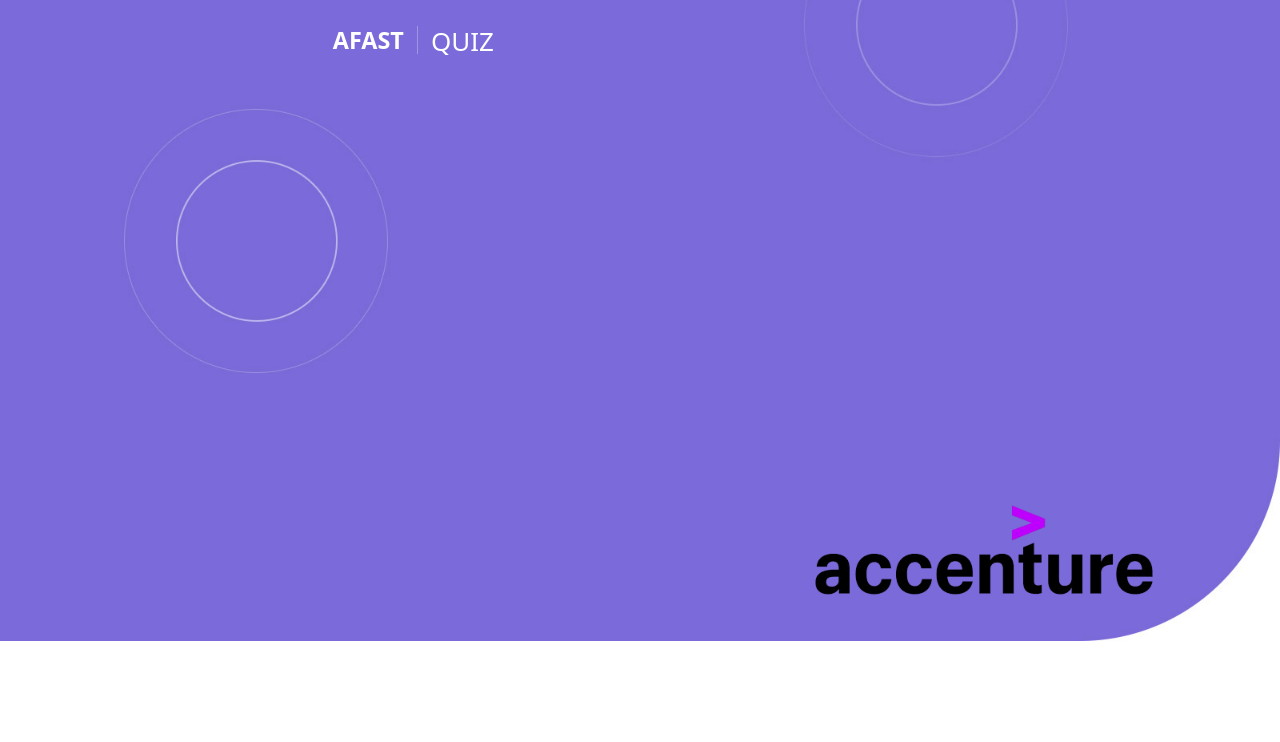
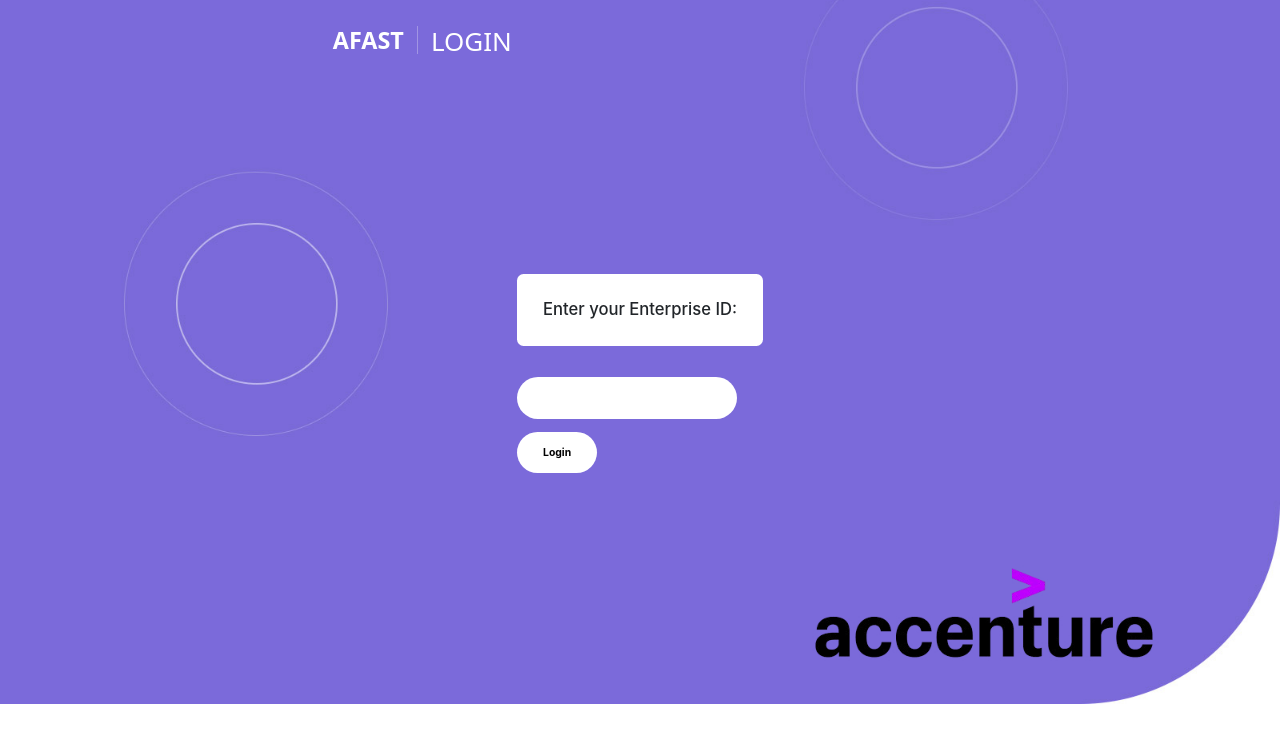
Before and after one commit to stefanopedicinogit/afast-quiz, a React (Create React App) app: page / in a window 1280 px wide. Shown: the top 742 px of the page. Built offline with nearby package versions, Linux system fonts and the light colour scheme; no server answers.

Commit message:
Complete frontend

```diff
--- a/package.json
+++ b/package.json
@@ -10,6 +10,7 @@
     "bootstrap": "^5.3.7",
     "react": "^19.1.0",
     "react-dom": "^19.1.0",
+    "react-router-dom": "^7.6.3",
     "react-scripts": "5.0.1",
     "web-vitals": "^2.1.4",
     "xlsx": "^0.18.5"
--- a/src/App.jsx
+++ b/src/App.jsx
@@ -1,13 +1,18 @@
-import React from 'react';
+import { BrowserRouter, Route, Routes } from 'react-router-dom';
+import Login from './Login';
 import Quiz from './Quiz';
-import './index.css';
+import AssessmentComplete from './AssessmentComplete';
 
-function App() {
+const App = () => {
   return (
-    <div>
-      <Quiz />
-    </div>
+    <BrowserRouter>
+      <Routes>
+        <Route path="/" element={<Login />} />
+        <Route path="/quiz" element={<Quiz />} />
+        <Route path="/assessment-complete" element={<AssessmentComplete />} />
+      </Routes>
+    </BrowserRouter>
   );
-}
+};
 
 export default App;
--- /dev/null
+++ b/src/AssessmentComplete.jsx
@@ -0,0 +1,43 @@
+import React, { useState } from 'react';
+import { useNavigate } from 'react-router-dom';
+
+const AssessmentComplete = () => {
+    const [id, setId] = useState('');
+    const [error, setError] = useState(null);
+    const navigate = useNavigate();
+
+    const handleLogin = async (e) => {
+        e.preventDefault();
+        localStorage.setItem('loginId', id);
+        navigate('/quiz');
+    };
+
+    return (
+        <div>
+            <header className="header-area header-sticky">
+                <div className="container-left">
+                    <div className="row">
+                        <div className="col-12">
+                            <nav className="main-nav">
+                                <p className='logo'>
+                                    <h1>AFAST</h1>
+                                </p>
+                                <p>
+                                    <h1 style={{ color: 'white' }}>LOGIN</h1>
+                                </p>
+                            </nav>
+                        </div>
+                    </div>
+                </div>
+            </header>
+
+            <div class="main-banner" id="top">
+                <div className="container">
+                    <h2 className='supporto'>Grazie per il tuo supporto</h2>
+                </div>
+            </div>
+        </div>
+    );
+};
+
+export default AssessmentComplete;
--- /dev/null
+++ b/src/DUKModal.jsx
@@ -0,0 +1,13 @@
+const DUKModal = ({ isOpen, onClose, children }) => {
+  if (!isOpen) return null;
+
+  return (
+    <div className="modal-overlay" onClick={onClose}>
+      <div className="modal-content" onClick={(e) => e.stopPropagation()}>
+        {children}
+      </div>
+    </div>
+  );
+};
+
+export default DUKModal;
--- /dev/null
+++ b/src/Login.jsx
@@ -0,0 +1,65 @@
+import React, { useState } from 'react';
+import { useNavigate } from 'react-router-dom';
+
+const Login = () => {
+    const [id, setId] = useState('');
+    const [error, setError] = useState(null);
+    const navigate = useNavigate();
+
+    const handleLogin = async (e) => {
+        e.preventDefault();
+        localStorage.setItem('loginId', id);
+        navigate('/quiz');
+    };
+
+    return (
+        <div>
+            <header className="header-area header-sticky">
+                <div className="container-left">
+                    <div className="row">
+                        <div className="col-12">
+                            <nav className="main-nav">
+                                <p className='logo'>
+                                    <h1>AFAST</h1>
+                                </p>
+                                <p>
+                                    <h1 style={{ color: 'white' }}>LOGIN</h1>
+                                </p>
+                            </nav>
+                        </div>
+                    </div>
+                </div>
+            </header>
+
+            <div class="main-banner" id="top">
+                <div className="container">
+                    <form onSubmit={handleLogin}>
+                        <h2 className="mb-5">Enter your Enterprise ID:</h2>
+                        {/* <div style={{ display: 'flex', flexDirection: 'column', justifyContent: 'center' }}> */}
+                            <input
+                                type="text"
+                                value={id}
+                                onChange={(e) => setId(e.target.value)}
+                                style={{
+                                    backgroundColor: "#fff",
+                                    border: "none",
+                                    borderRadius: "50px",
+                                    padding: "20px 40px",
+                                    fontSize: "1em",
+                                    fontWeight: "bold",
+                                    cursor: 'text',
+                                    marginBottom: "20px",
+                                }}
+                            />
+                            <br />
+                            <button type="submit">Login</button>
+                        {/* </div> */}
+                        {error && <p style={{ color: 'red' }}>{error}</p>}
+                    </form>
+                </div>
+            </div>
+        </div>
+    );
+};
+
+export default Login;
--- a/src/Quiz.jsx
+++ b/src/Quiz.jsx
@@ -1,6 +1,8 @@
-import React, { useState, useEffect } from 'react';
+import { useState, useEffect } from 'react';
 import { utils, read } from 'xlsx';
 import 'bootstrap/dist/css/bootstrap.min.css';
+import DUKModal from './DUKModal';
+import { useNavigate } from 'react-router-dom';
 
 const Quiz = () => {
   const [questions, setQuestions] = useState([]);
@@ -8,6 +10,9 @@ const Quiz = () => {
   const [showExplanation, setShowExplanation] = useState(false);
   const [score, setScore] = useState(0);
   const [userAnswer, setUserAnswer] = useState(null);
+  const navigate = useNavigate();
+  const [loginId, setLoginId] = useState(null);
+
 
   useEffect(() => {
     const loadQuestions = async () => {
@@ -21,6 +26,13 @@ const Quiz = () => {
       setQuestions(shuffledQuestions);
     };
     loadQuestions();
+  }, []);
+
+  useEffect(() => {
+    const storedLoginId = localStorage.getItem('loginId');
+    if (storedLoginId) {
+      setLoginId(storedLoginId);
+    }
   }, []);
 
   const shuffleArray = (array) => {
@@ -40,6 +52,22 @@ const Quiz = () => {
     setShowExplanation(false);
     setUserAnswer(null);
     setCurrentQuestion(currentQuestion + 1);
+    if (currentQuestion + 1 === 10) {
+      const saveData = async () => {
+        if (loginId && score) {
+          const csvContent = `${loginId},${score}\n`;
+          const csvBlob = new Blob([csvContent], { type: 'text/csv' });
+          const csvFile = new File([csvBlob], 'quiz_results.csv');
+          // Save the file to the user's device
+          const link = document.createElement('a');
+          link.href = URL.createObjectURL(csvFile);
+          link.download = 'quiz_results.csv';
+          link.click();
+        }
+      };
+      saveData();
+      navigate('/assessment-complete');
+    }
   };
 
   return (
@@ -53,7 +81,7 @@ const Quiz = () => {
                   <h1>AFAST</h1>
                 </p>
                 <p>
-                            <h1 style={{ color: 'white' }}>QUIZ</h1>
+                  <h1 style={{ color: 'white' }}>ASSESSMENT FUNCTIONAL GAP</h1>
                 </p>
               </nav>
             </div>
@@ -66,12 +94,14 @@ const Quiz = () => {
 
           {questions.length > 0 && (
             <div>
+              <div style={{ minWidth: '1000px' }}>
+
                 <h2 className="mb-5">{questions[currentQuestion].Domanda}</h2>
                 <ul>
                   {questions[currentQuestion].RispostaA && (
                     <li>
                       <button
-                    className={userAnswer === questions[currentQuestion].RispostaA && userAnswer === questions[currentQuestion].RispostaCorretta ? "correct" : userAnswer === questions[currentQuestion].RispostaA ? "incorrect" : ""}
+                        className={userAnswer === questions[currentQuestion].RispostaA && userAnswer === questions[currentQuestion].RispostaCorretta ? "correct" : userAnswer === questions[currentQuestion].RispostaA ? "incorrect" : userAnswer !== null && userAnswer !== questions[currentQuestion].RispostaCorretta && questions[currentQuestion].RispostaA === questions[currentQuestion].RispostaCorretta ? "correct" : ""}
                         onClick={() => handleAnswer(questions[currentQuestion].RispostaA)}
                         disabled={userAnswer !== null}
                       >
@@ -82,7 +112,7 @@ const Quiz = () => {
                   {questions[currentQuestion].RispostaB && (
                     <li>
                       <button
-                    className={userAnswer === questions[currentQuestion].RispostaB && userAnswer === questions[currentQuestion].RispostaCorretta ? "correct" : userAnswer === questions[currentQuestion].RispostaB ? "incorrect" : ""}
+                        className={userAnswer === questions[currentQuestion].RispostaB && userAnswer === questions[currentQuestion].RispostaCorretta ? "correct" : userAnswer === questions[currentQuestion].RispostaB ? "incorrect" : userAnswer !== null && userAnswer !== questions[currentQuestion].RispostaCorretta && questions[currentQuestion].RispostaB === questions[currentQuestion].RispostaCorretta ? "correct" : ""}
                         onClick={() => handleAnswer(questions[currentQuestion].RispostaB)}
                         disabled={userAnswer !== null}
                       >
@@ -93,7 +123,7 @@ const Quiz = () => {
                   {questions[currentQuestion].RispostaC && (
                     <li>
                       <button
-                    className={userAnswer === questions[currentQuestion].RispostaC && userAnswer === questions[currentQuestion].RispostaCorretta ? "correct" : userAnswer === questions[currentQuestion].RispostaC ? "incorrect" : ""}
+                        className={userAnswer === questions[currentQuestion].RispostaC && userAnswer === questions[currentQuestion].RispostaCorretta ? "correct" : userAnswer === questions[currentQuestion].RispostaC ? "incorrect" : userAnswer !== null && userAnswer !== questions[currentQuestion].RispostaCorretta && questions[currentQuestion].RispostaC === questions[currentQuestion].RispostaCorretta ? "correct" : ""}
                         onClick={() => handleAnswer(questions[currentQuestion].RispostaC)}
                         disabled={userAnswer !== null}
                       >
@@ -104,7 +134,7 @@ const Quiz = () => {
                   {questions[currentQuestion].RispostaD && (
                     <li>
                       <button
-                    className={userAnswer === questions[currentQuestion].RispostaD && userAnswer === questions[currentQuestion].RispostaCorretta ? "correct" : userAnswer === questions[currentQuestion].RispostaD ? "incorrect" : ""}
+                        className={userAnswer === questions[currentQuestion].RispostaD && userAnswer === questions[currentQuestion].RispostaCorretta ? "correct" : userAnswer === questions[currentQuestion].RispostaD ? "incorrect" : userAnswer !== null && userAnswer !== questions[currentQuestion].RispostaCorretta && questions[currentQuestion].RispostaD === questions[currentQuestion].RispostaCorretta ? "correct" : ""}
                         onClick={() => handleAnswer(questions[currentQuestion].RispostaD)}
                         disabled={userAnswer !== null}
                       >
@@ -113,20 +143,19 @@ const Quiz = () => {
                     </li>
                   )}
                 </ul>
+              </div>
+              <p className='score mt-5'> <b>Score:  {score}</b></p>
 
-            <p className='score'> <b>Score:  {score}</b></p>
-            {showExplanation && (
-              <div>
-                <p className="duk">{questions[currentQuestion].DUK}</p>
-                <button onClick={handleNextQuestion}>Next Question</button>
             </div>
           )}
-          </div>
-        )}
+
         </div>
       </div>
+      <DUKModal isOpen={showExplanation} onClose={() => setShowExplanation(false)}>
+        <p className="duk">{questions[currentQuestion]?.DUK}</p>
+        <button onClick={handleNextQuestion}>Next Question</button>
+      </DUKModal>
     </>
-
   );
 };
 
--- a/src/index.css
+++ b/src/index.css
@@ -1,6 +1,10 @@
 code {
   font-family: source-code-pro, Menlo, Monaco, Consolas, 'Courier New',
     monospace;
+}
+
+body {
+  overflow: hidden;
 }
 
 .main-banner {
@@ -8,7 +12,7 @@ code {
   background-position: right bottom;
   background-repeat: no-repeat;
   background-size: cover;
-  padding: 150px 0px 100px 0px;
+  padding: 265px 0px 100px 0px;
   font-family: -apple-system, BlinkMacSystemFont, 'Segoe UI', 'Roboto', 'Oxygen',
     'Ubuntu', 'Cantarell', 'Fira Sans', 'Droid Sans', 'Helvetica Neue',
     sans-serif;
@@ -18,9 +22,10 @@ code {
 
 .container {
   display: flex;
-  justify-content: center;
+  margin-top: -5%;
+  justify-content: top;
   align-items: center;
-  height: 60vh;
+  min-height: 102vh;
 }
 
 .container-left {
@@ -72,6 +77,13 @@ h2 {
   background-color: #fff;
   border-radius: 10px;
   margin-bottom: 20px;
+  min-width: 100% !important;
+  text-align: center;
+}
+
+h2.supporto{
+  min-width: 70% !important;
+  max-width: 70% !important;
 }
 
 p.score {
@@ -81,21 +93,50 @@ p.score {
   /* green color */
   padding: 10px;
   border-radius: 10px;
-  background-color: rgba(247, 247, 247, 0.7); /* light gray background with 50% alpha */
+  background-color: rgba(247, 247, 247, 0.7);
+  /* light gray background with 50% alpha */
   margin-top: 20px;
   text-align: center;
+  width: 30vw;
+  margin-left: auto;
+  margin-right: auto;
 }
 
 p.duk {
-  font-size: 1em;
+  font-size: 1rem;
   font-style: italic;
   color: #666;
-  /* dark gray color */
   padding: 10px;
   border-radius: 10px;
   background-color: #f7f7f7;
-  /* light gray background */
-  margin-top: 10px;
+  height: 6em;
+  line-height: 1em;
+}
+
+.modal {
+  position: absolute;
+  top: 0;
+  left: 0;
+  width: 100%;
+  height: 100%;
+  background-color: rgba(0, 0, 0, 0.5);
+  display: flex;
+  justify-content: center;
+  align-items: center;
+}
+
+.modal-content {
+  position: absolute;
+  top: 50%;
+  left: 50%;
+  transform: translate(15%, -220%);
+  background-color: #fff;
+  padding: 20px;
+  border-radius: 10px;
+  box-shadow: 0 0 10px rgba(0, 0, 0, 0.2);
+  width: 100%;
+  max-width: 800px;
+  min-width: 800px;
 }
 
 
@@ -521,6 +562,6 @@ Header Style
   }
 
   .container-left {
-  margin-left: 40vw;
+    margin-left: 40vw;
+  }
 }
-}
```
Also changed, not shown: 1 other file (tests, documents, lock files or other folders). Lines whose indentation alone changed are shown as unchanged.
